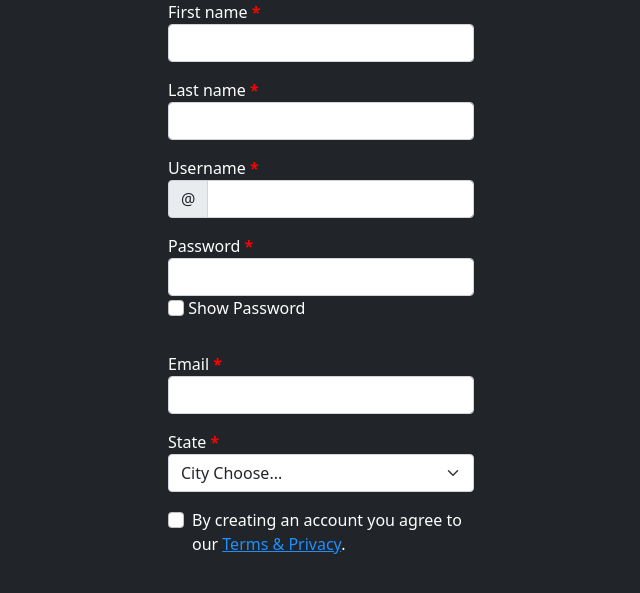
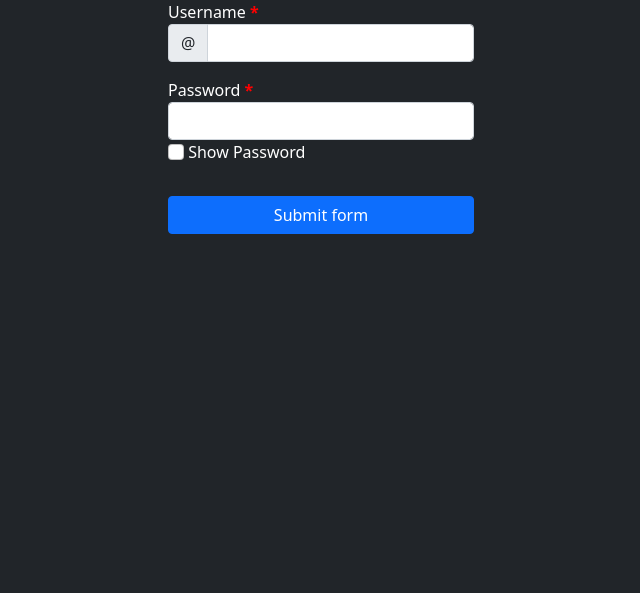
Before and after one commit to bernie6401/NTU_PADNS_Midterm, a PHP site: page /signup.php in a window 1280 px wide. Shown: the top 593 px of the page, without its empty margins (344-984 px from the left). Run offline with PHP 8.4, Linux system fonts and the light colour scheme; some libraries are stand-ins or nearby versions.

Commit message:
udpate website files

```diff
--- a/docker-compose.yml
+++ b/docker-compose.yml
@@ -7,6 +7,7 @@ services:
             - 8000:80
         volumes:
             - ./www:/var/www/html/
+            - ./php_ini:/usr/local/etc/php/
         links:
             - db
         networks:
@@ -23,7 +24,7 @@ services:
             - ./db:/docker-entrypoint-initdb.d
         networks:
             - default
-        hostname: root.sbkntustws.social
+        # hostname: root.sbkntustws.social
         restart: unless-stopped
     phpmyadmin:
         image: phpmyadmin/phpmyadmin
--- a/php_ini/php.ini
+++ b/php_ini/php.ini
@@ -386,7 +386,7 @@ output_buffering = On
 
 ; ; Maximum amount of memory a script may consume (128MB)
 ; ; http://php.net/memory-limit
-; memory_limit = 256M
+memory_limit = 512M
 
 ; ;;;;;;;;;;;;;;;;;;;;;;;;;;;;;;
 ; ; Error handling and logging ;
@@ -654,7 +654,7 @@ display_errors = On
 ; ; Its value may be 0 to disable the limit. It is ignored if POST data reading
 ; ; is disabled through enable_post_data_reading.
 ; ; http://php.net/post-max-size
-post_max_size = 64M
+post_max_size = 200M
 
 ; ; Automatically add files before PHP document.
 ; ; http://php.net/auto-prepend-file
@@ -799,7 +799,7 @@ post_max_size = 64M
 
 ; ; Maximum allowed size for uploaded files.
 ; ; http://php.net/upload-max-filesize
-upload_max_filesize = 64M
+upload_max_filesize = 50M
 
 ; ; Maximum number of files that can be uploaded via a single request
 ; max_file_uploads = 20
--- a/www/config.php
+++ b/www/config.php
@@ -5,8 +5,8 @@
 
         define('DB_SERVER', 'db');
         define('DB_USERNAME', 'sbk');
-        define('DB_PASSWORD', 'TheQueensGambit');
-        define('DB_NAME', 'user_info');
+        define('DB_PASSWORD', 'taadtaad');
+        define('DB_NAME', 'myDB');
 
         $db_link = mysqli_connect(DB_SERVER, DB_USERNAME, DB_PASSWORD, DB_NAME);
 
--- a/www/signup.php
+++ b/www/signup.php
@@ -1,6 +1,6 @@
 <?php
     session_save_path('/var/www/html/session_data');
-    session_start();
+    // session_start();
 ?>
 <html>
     <head>
@@ -21,7 +21,7 @@
         <!-- main signup part -->
         <div class="form-floating form-floating-adjust padding-left-mid">
             <form class="row g-3 needs-validation" novalidate id="formAdd" name="formAdd" method="post">
-                <div class="margin-top-div-adjust">
+                <!-- <div class="margin-top-div-adjust">
                     <label for="validationCustom01">
                         First name
                         <span class="required-star-adjust">*</span>
@@ -41,7 +41,7 @@
                     <div class="valid-feedback">
                     Looks good!
                     </div>
-                </div>
+                </div> -->
 
                 <div class="margin-top-div-adjust">
                     <label for="validationCustomUsername">
@@ -73,7 +73,7 @@
                     </div>
                 </div>
 
-                <div class="margin-top-div-adjust">
+                <!-- <div class="margin-top-div-adjust">
                     <label for="validationCustomEmail">
                         Email
                         <span class="required-star-adjust">*</span>
@@ -82,9 +82,9 @@
                     <div class="valid-feedback">
                         Looks good!
                     </div>
-                </div>
+                </div> -->
 
-                <div class="margin-top-div-adjust">
+                <!-- <div class="margin-top-div-adjust">
                     <label for="validationCustom04">
                         State
                         <span class="required-star-adjust">*</span>
@@ -117,10 +117,10 @@
                     <div class="invalid-feedback">
                         Please select a valid city.
                     </div>
-                </div>
+                </div> -->
 
 
-                <div class="margin-top-div-adjust">
+                <!-- <div class="margin-top-div-adjust">
                     <div class="form-check">
                     <input class="form-check-input" type="checkbox" id="invalidCheck" required>
                     <label class="form-check-label" for="invalidCheck">
@@ -130,11 +130,11 @@
                         You must agree before submitting.
                     </div>
                     </div>
-                </div>
+                </div> -->
 
 
                 <!-- submit button -->
-                <div class="margin-top-div-adjust">
+                <!-- <div class="margin-top-div-adjust">
                     <div
                         class="g-recaptcha"
                         data-sitekey="6LeHJ9ofAAAAADeUSMkMaReVjurI3nxSzGL6iWZy"
@@ -145,7 +145,10 @@
                     </div>
                     <button class="none float-right-adjust btn btn-primary" id="verify-false" type="button">You're robot.</button>
                     <button class="none float-right-adjust btn btn-primary" id="verify-true" type="submit" name="submit_bt">Submit form</button>
-                </div>
+                </div> -->
+
+                <button class="none float-right-adjust btn btn-primary" id="verify-false" type="button">You're robot.</button>
+                <button class="float-right-adjust btn btn-primary" id="verify-true" type="submit" name="submit_bt">Submit form</button>
             </form>
         </div>
     </body>
```
Also changed, not shown: 4 other files.
